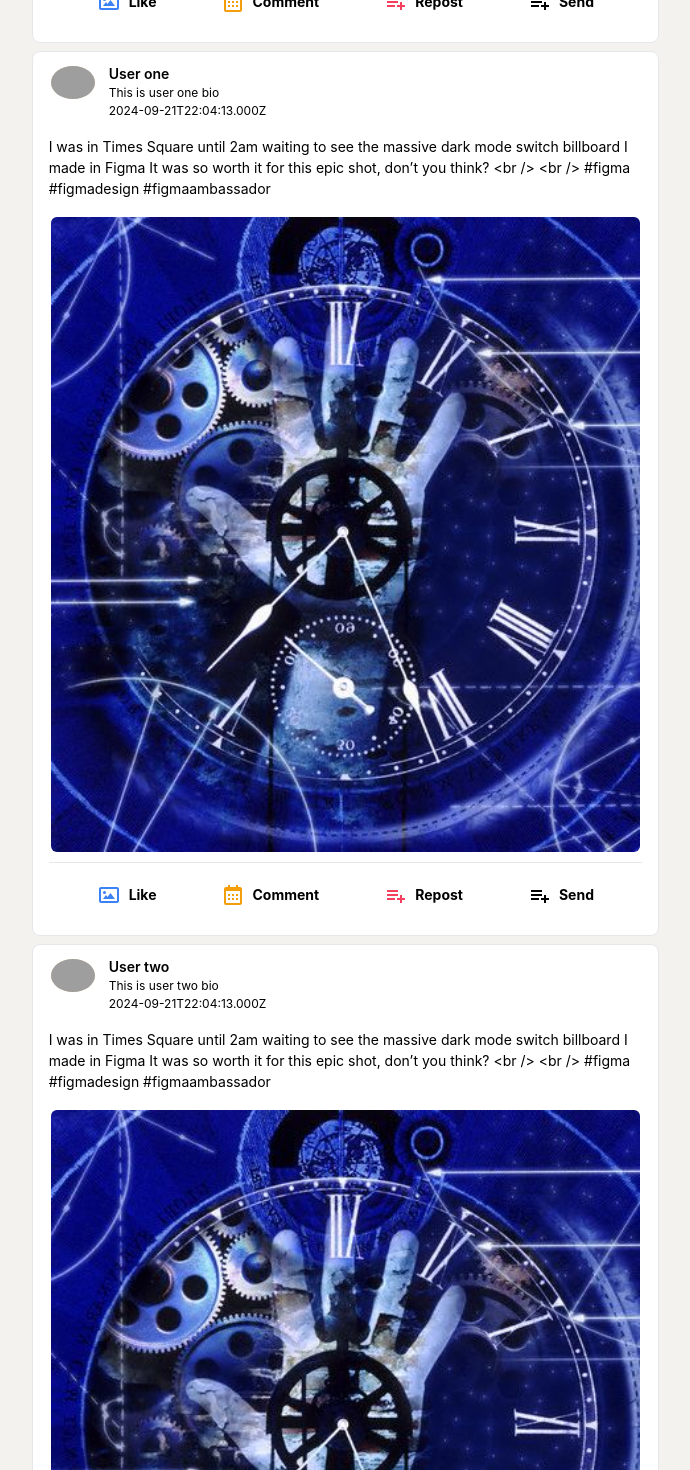
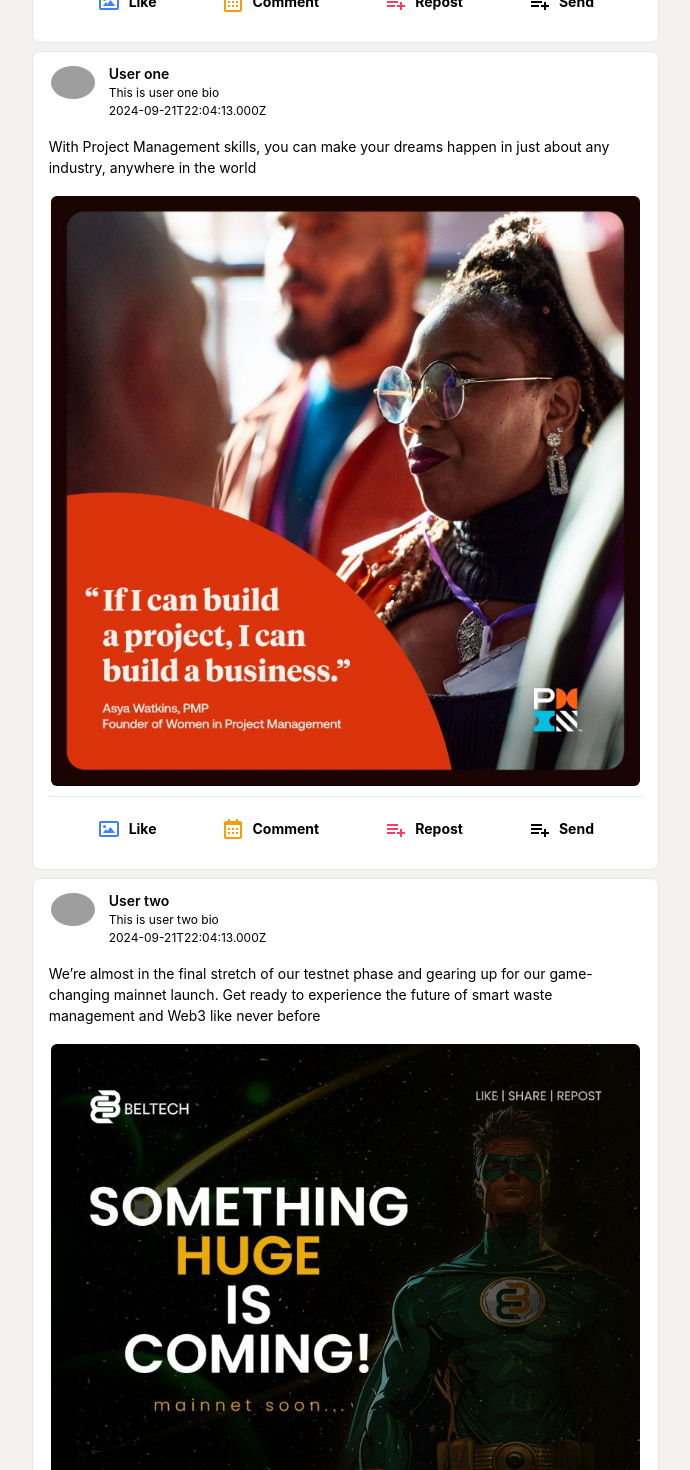
Before and after one commit to Koded247/Linkedin-clone-Reactjs, a React (Create React App) app: page / in a window 1280 px wide. Shown: the part 1020-2490 px from the top of the page, without its empty margins (237-927 px from the left). Built offline with nearby package versions, Linux system fonts and the light colour scheme; grey boxes are pictures that could not be loaded.

Commit message:
updated js

```diff
--- a/src/App.js
+++ b/src/App.js
@@ -7,7 +7,8 @@ import CreatePost from './components/createPost';
 import Post from './components/Post';
 import RecommendationsCard from './components/Recommendations';
 import RightFooter from './components/RightFooter';
-
+import Image1 from './components/Assets/projmanage.jpg';
+import Image2 from './components/Assets/beltechimg.jpg';
 
 // import RecommendationsCard from './components/Recommendations';
 // import RightFooter from './components/RightFooter';
@@ -21,10 +22,14 @@ const postData = [
   {
     name: "User one",
     bio: "This is user one bio",
+    text: "With Project Management skills, you can make your dreams happen in just about any industry, anywhere in the world",
+    image: Image1,
   },
   {
     name: "User two",
     bio: "This is user two bio",
+    text: "We’re almost in the final stretch of our testnet phase and gearing up for our game-changing mainnet launch. Get ready to experience the future of smart waste management and Web3 like never before",
+    image: Image2,
   },
   {
     name: "User three",
```
Also changed, not shown: src/components/Assets/beltechimg.jpg (added), src/components/Assets/projmanage.jpg (added).
